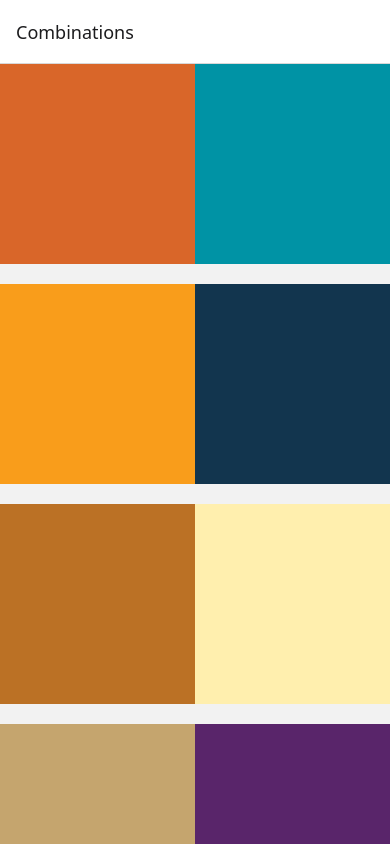
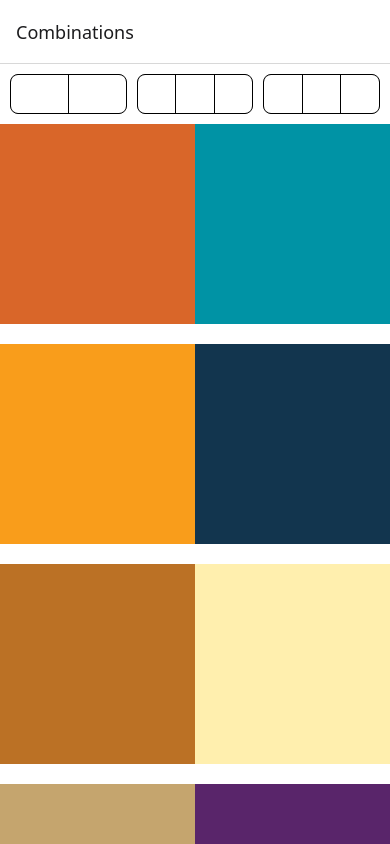
Before and after one commit to pung-one/wada-sanzo-mobile, a React Native app: screen / in a window 390 px wide. Shown: the top 844 px of the page. Built offline with nearby package versions, Linux system fonts and the light colour scheme.

Commit message:
add filter for combinations

```diff
--- /dev/null
+++ b/src/components/CombinationsFilter.tsx
@@ -0,0 +1,113 @@
+import { Pressable, StyleSheet, View } from "react-native";
+
+type Props = {
+  filter: 1 | 2 | 3 | 4;
+  setFilter: React.Dispatch<React.SetStateAction<1 | 2 | 3 | 4>>;
+};
+
+export function CombinationsFilter({ filter, setFilter }: Props) {
+  return (
+    <View style={styles.root}>
+      <Pressable
+        onPress={() => setFilter((prev) => (prev === 2 ? 1 : 2))}
+        style={[
+          styles.filterButton,
+          { backgroundColor: filter === 2 ? "white" : "black" },
+        ]}
+      >
+        <View
+          style={[
+            styles.divider,
+            { backgroundColor: filter === 2 ? "black" : "white" },
+          ]}
+        />
+        <View
+          style={[
+            styles.divider,
+            { backgroundColor: filter === 2 ? "black" : "white" },
+          ]}
+        />
+      </Pressable>
+
+      <Pressable
+        onPress={() => setFilter((prev) => (prev === 3 ? 1 : 3))}
+        style={[
+          styles.filterButton,
+          { backgroundColor: filter === 3 ? "white" : "black" },
+        ]}
+      >
+        <View
+          style={[
+            styles.divider,
+            { backgroundColor: filter === 3 ? "black" : "white" },
+          ]}
+        />
+        <View
+          style={[
+            styles.divider,
+            { backgroundColor: filter === 3 ? "black" : "white" },
+          ]}
+        />
+        <View
+          style={[
+            styles.divider,
+            { backgroundColor: filter === 3 ? "black" : "white" },
+          ]}
+        />
+      </Pressable>
+
+      <Pressable
+        onPress={() => setFilter((prev) => (prev === 4 ? 1 : 4))}
+        style={[
+          styles.filterButton,
+          { backgroundColor: filter === 4 ? "white" : "black" },
+        ]}
+      >
+        <View
+          style={[
+            styles.divider,
+            { backgroundColor: filter === 4 ? "black" : "white" },
+          ]}
+        />
+        <View
+          style={[
+            styles.divider,
+            { backgroundColor: filter === 4 ? "black" : "white" },
+          ]}
+        />
+        <View
+          style={[
+            styles.divider,
+            { backgroundColor: filter === 4 ? "black" : "white" },
+          ]}
+        />
+      </Pressable>
+    </View>
+  );
+}
+
+const styles = StyleSheet.create({
+  root: {
+    position: "static",
+    flexDirection: "row",
+    paddingTop: 10,
+    paddingHorizontal: 10,
+    paddingBottom: 10,
+    gap: 10,
+  },
+  filterButton: {
+    flex: 1,
+    flexDirection: "row",
+    height: 40,
+    borderWidth: 1,
+    borderColor: "black",
+    borderRadius: 8,
+    overflow: "hidden",
+    gap: 1,
+  },
+  divider: {
+    flex: 1,
+    backgroundColor: "white",
+    maxWidth: "50%",
+  },
+});
--- a/src/screens/combinations/CombinationsScreen.tsx
+++ b/src/screens/combinations/CombinationsScreen.tsx
@@ -1,17 +1,36 @@
-import { FlatList, Pressable } from "react-native";
+import { FlatList, Pressable, StyleSheet, View } from "react-native";
 import { colorsWithSlug } from "../../assets/colors";
 import { createCombinationArray } from "../../utils/helper";
 import { Combination } from "../../components/Combination";
 import { useNavigation } from "@react-navigation/native";
+import { useState } from "react";
+import { CombinationsFilter } from "../../components/CombinationsFilter";
 
-const combinationArray = createCombinationArray(colorsWithSlug);
+const combinationArrayAll = createCombinationArray(colorsWithSlug);
+
+const combinationsMap = {
+  1: combinationArrayAll,
+  2: combinationArrayAll.filter(
+    (combination) => combination.combination.length === 2
+  ),
+  3: combinationArrayAll.filter(
+    (combination) => combination.combination.length === 3
+  ),
+  4: combinationArrayAll.filter(
+    (combination) => combination.combination.length === 4
+  ),
+};
 
 export function CombinationsScreen() {
+  const [filter, setFilter] = useState<1 | 2 | 3 | 4>(1);
   const { navigate } = useNavigation();
 
   return (
+    <View style={styles.root}>
+      <CombinationsFilter filter={filter} setFilter={setFilter} />
+
       <FlatList
-      data={combinationArray}
+        data={combinationsMap[filter]}
         keyExtractor={(c) => c.id.toString()}
         renderItem={({ item, index }) => (
           <Pressable
@@ -21,5 +40,12 @@ export function CombinationsScreen() {
           </Pressable>
         )}
       />
+    </View>
   );
 }
+
+const styles = StyleSheet.create({
+  root: {
+    backgroundColor: "white",
+  },
+});
```
Lines whose indentation alone changed are shown as unchanged.
